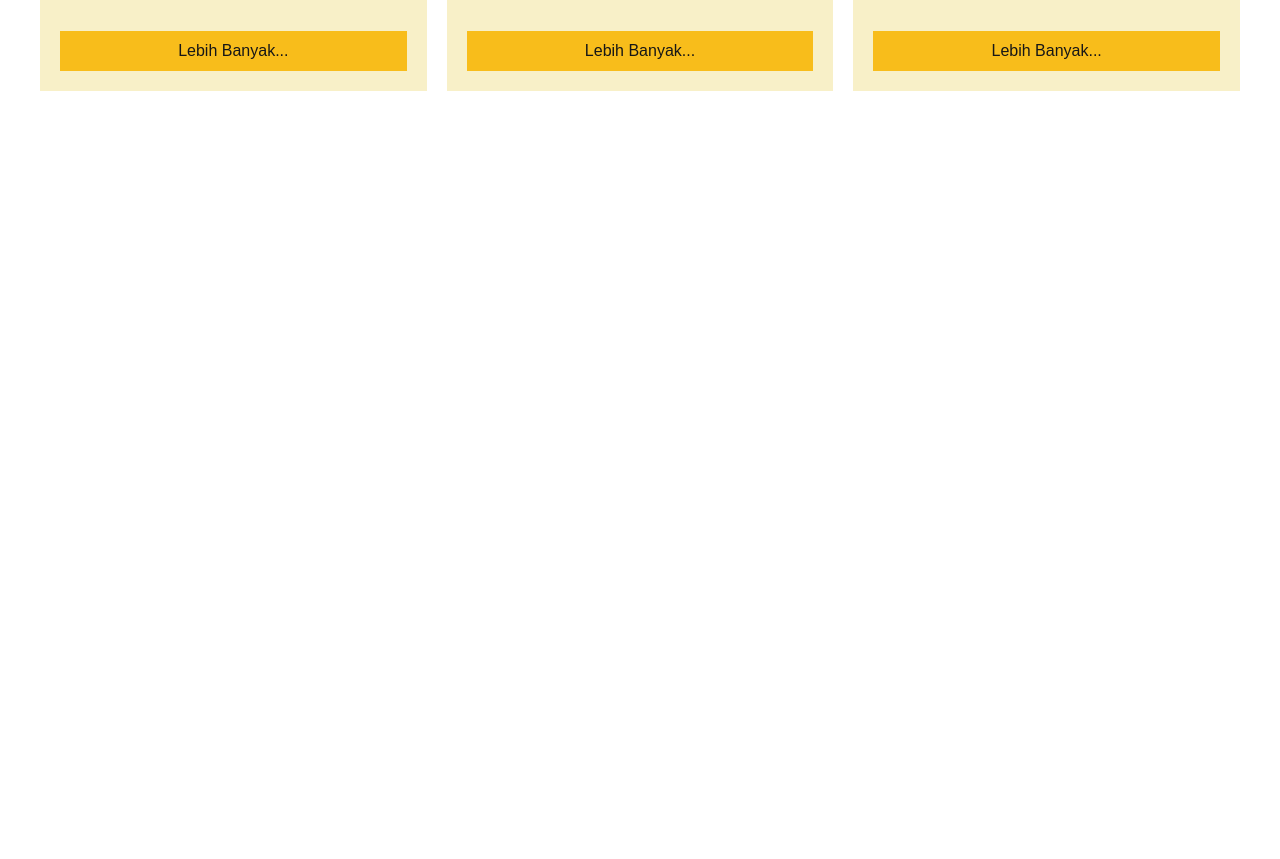
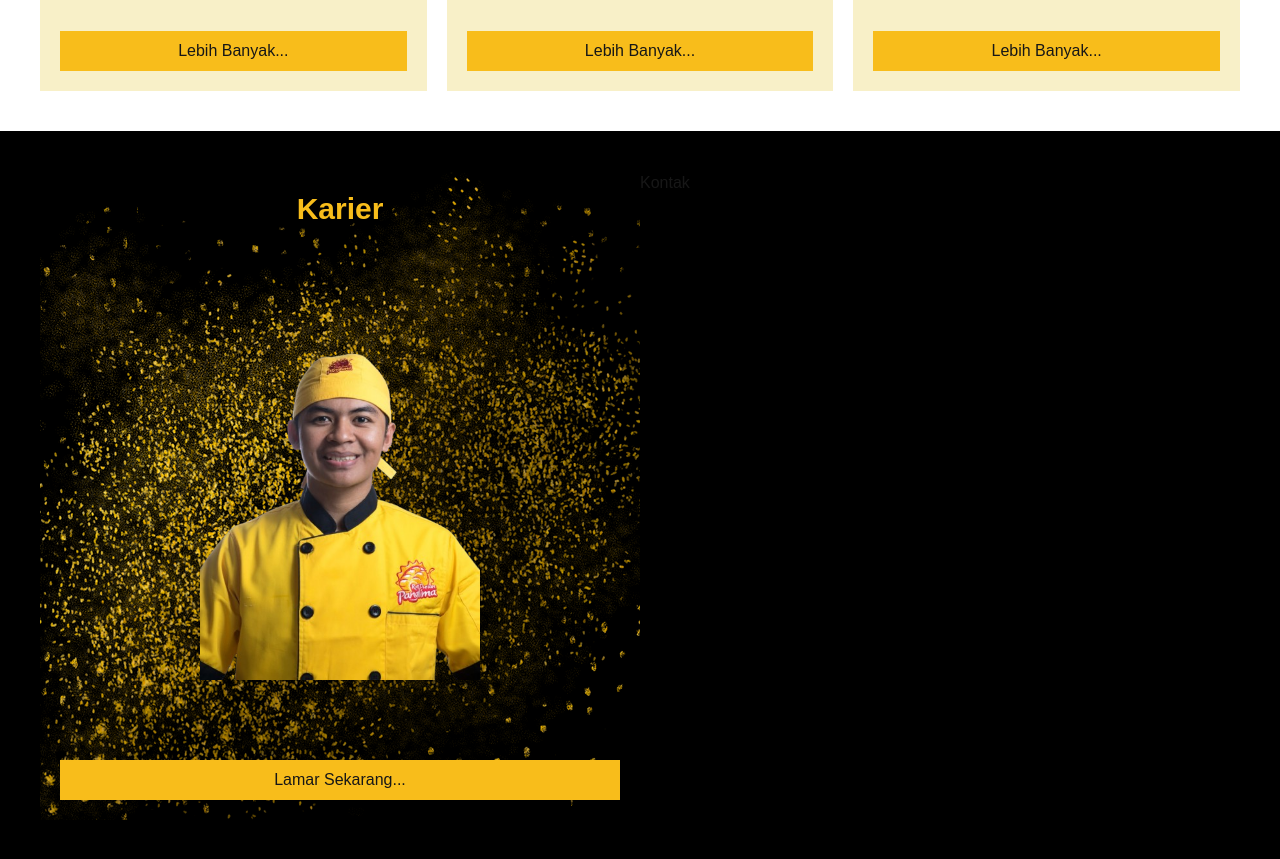
Before and after one commit to Syafar44/panglima-roqiiqu-group, a Next.js app: page / in a window 1280 px wide. Shown: the part 3920-4779 px from the top of the page. Before the commit the page ends 4051 px from the top, so only its background shows below. Built offline with nearby package versions, Linux system fonts and the light colour scheme.

Commit message:
menambahkna karier dan update responsif

```diff
--- /dev/null
+++ b/app/components/footer/karier.js
@@ -0,0 +1,18 @@
+const Karier = () => {
+  return (
+    <div
+      className="bg-top w-full p-5 flex flex-col content-between"
+      style={{
+        backgroundImage: "url(item/gliter.png)",
+      }}
+    >
+      <h1 className="text-primary text-center font-bold text-3xl">Karier</h1>
+      <img className="my-20 w-[50%] mx-auto" src="item/human.png" />
+      <button className="py-2 w-full bg-primary">
+        <a href="/Karier">Lamar Sekarang...</a>
+      </button>
+    </div>
+  );
+};
+
+export default Karier;
--- /dev/null
+++ b/app/components/footer/kontak.js
@@ -0,0 +1,7 @@
+const Kontak = () => {
+  return (
+    <div>Kontak</div>
+  )
+}
+
+export default Kontak
--- a/app/page.js
+++ b/app/page.js
@@ -12,6 +12,8 @@ import Bisnis from "./components/main/bisnis";
 import Berita from "./components/main/berita";
 
 // Footer
+import Karier from "./components/footer/karier";
+import Kontak from "./components/footer/kontak";
 
 const Beranda = () => {
   return (
@@ -29,7 +31,10 @@ const Beranda = () => {
         <Bisnis />
         <Berita />
       </main>
-      <footer></footer>
+      <footer className="grid md:grid-cols-2 p-5 md:p-10 bg-black">
+        <Karier />
+        <Kontak />
+      </footer>
     </>
   );
 };
```
Also changed, not shown: public/item/gliter.png (added), public/item/human.png (added).
